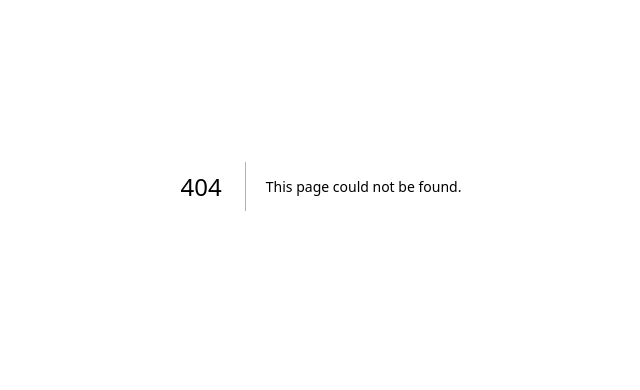
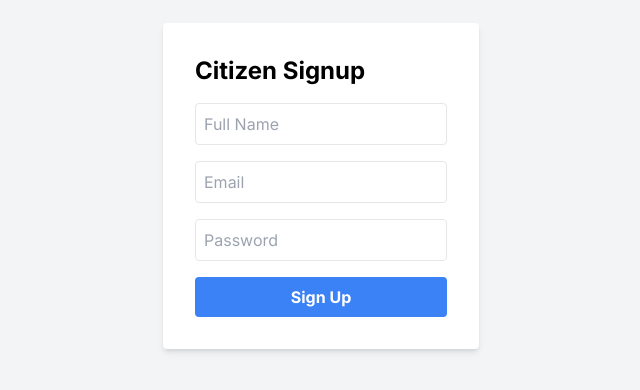
Before and after one commit to harshb1510/RoadGuard, a Next.js app in the folder roadguard/: page /signup_citizen in a window 1280 px wide. Before the commit this address had no page. Shown: the part 214-604 px from the top of the page, without its empty margins (319-959 px from the left). Built offline with nearby package versions, Linux system fonts and the light colour scheme.

Commit message:
login/signup

```diff
--- a/roadguard/app/login/page.js
+++ /dev/null
@@ -1,9 +0,0 @@
-import React from 'react'
-
-const page = () => {
-  return (
-    <div>page</div>
-  )
-}
-
-export default page
--- /dev/null
+++ b/roadguard/app/login_citizen/page.js
@@ -0,0 +1,34 @@
+// pages/index.js
+import Head from 'next/head';
+
+const Home = () => {
+  return (
+    <div className="bg-gray-100 min-h-screen flex flex-col items-center justify-center">
+      <Head>
+        <title>Smart Traffic Management</title>
+        <meta name="description" content="Revolutionizing road safety with Smart Traffic Management and Accident Prevention Platform." />
+        <link rel="icon" href="/favicon.ico" />
+      </Head>
+
+      <main className="text-center">
+        <h1 className="text-4xl font-bold mb-4">Smart Traffic Management and Accident Prevention Platform</h1>
+        <p className="text-lg mb-8">Revolutionizing road safety with state-of-the-art IoT and AI technologies.</p>
+
+        <div className="flex space-x-4">
+          <a href="#features" className="bg-blue-500 hover:bg-blue-600 text-white font-bold py-2 px-4 rounded">
+            Learn More
+          </a>
+          <a href="#contact" className="bg-green-500 hover:bg-green-600 text-white font-bold py-2 px-4 rounded">
+            Contact Us
+          </a>
+        </div>
+      </main>
+
+      <footer className="mt-8">
+        <p>&copy; 2023 Smart Traffic Management. All rights reserved.</p>
+      </footer>
+    </div>
+  );
+};
+
+export default Home;
--- a/roadguard/app/page.js
+++ b/roadguard/app/page.js
@@ -2,6 +2,6 @@ import Image from 'next/image'
 
 export default function Home() {
   return (
-    <h1 className='text-center'>Hello</h1>
+    <h1>Hello</h1>
   )
 }
--- /dev/null
+++ b/roadguard/app/signup_citizen/page.js
@@ -0,0 +1,43 @@
+// pages/signup/citizen.js
+import Head from 'next/head';
+
+const CitizenSignup = () => {
+  return (
+    <div className="bg-gray-100 min-h-screen flex flex-col items-center justify-center">
+      <Head>
+        <title>Citizen Signup</title>
+        <meta name="description" content="Sign up as a citizen for Smart Traffic Management." />
+        <link rel="icon" href="/favicon.ico" />
+      </Head>
+
+      <main className="bg-white p-8 rounded shadow-md">
+        <h1 className="text-2xl font-bold mb-4">Citizen Signup</h1>
+        <form className="flex flex-col space-y-4">
+          <input
+            type="text"
+            placeholder="Full Name"
+            className="border p-2 rounded"
+            // Add state and event handlers for form fields
+          />
+          <input
+            type="email"
+            placeholder="Email"
+            className="border p-2 rounded"
+            // Add state and event handlers for form fields
+          />
+          <input
+            type="password"
+            placeholder="Password"
+            className="border p-2 rounded"
+            // Add state and event handlers for form fields
+          />
+          <button type="submit" className="bg-blue-500 hover:bg-blue-600 text-white font-bold py-2 rounded">
+            Sign Up
+          </button>
+        </form>
+      </main>
+    </div>
+  );
+};
+
+export default CitizenSignup;
```
Also changed, not shown: roadguard/app/login_hospital/page.js (added), roadguard/app/login_police/page.js (added), roadguard/app/signup_hospital/page.js (added), roadguard/app/signup_police/page.js (added).
